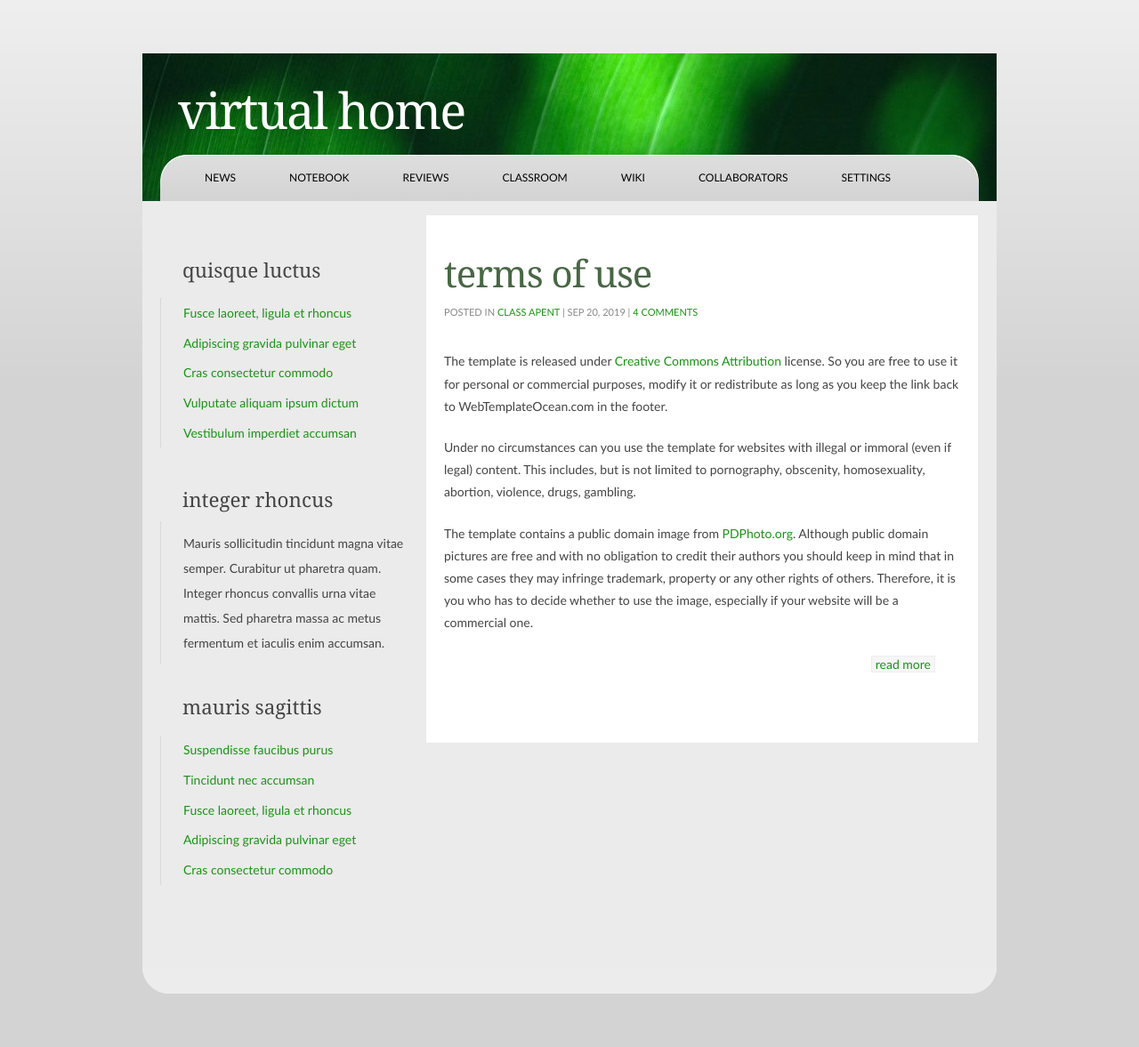
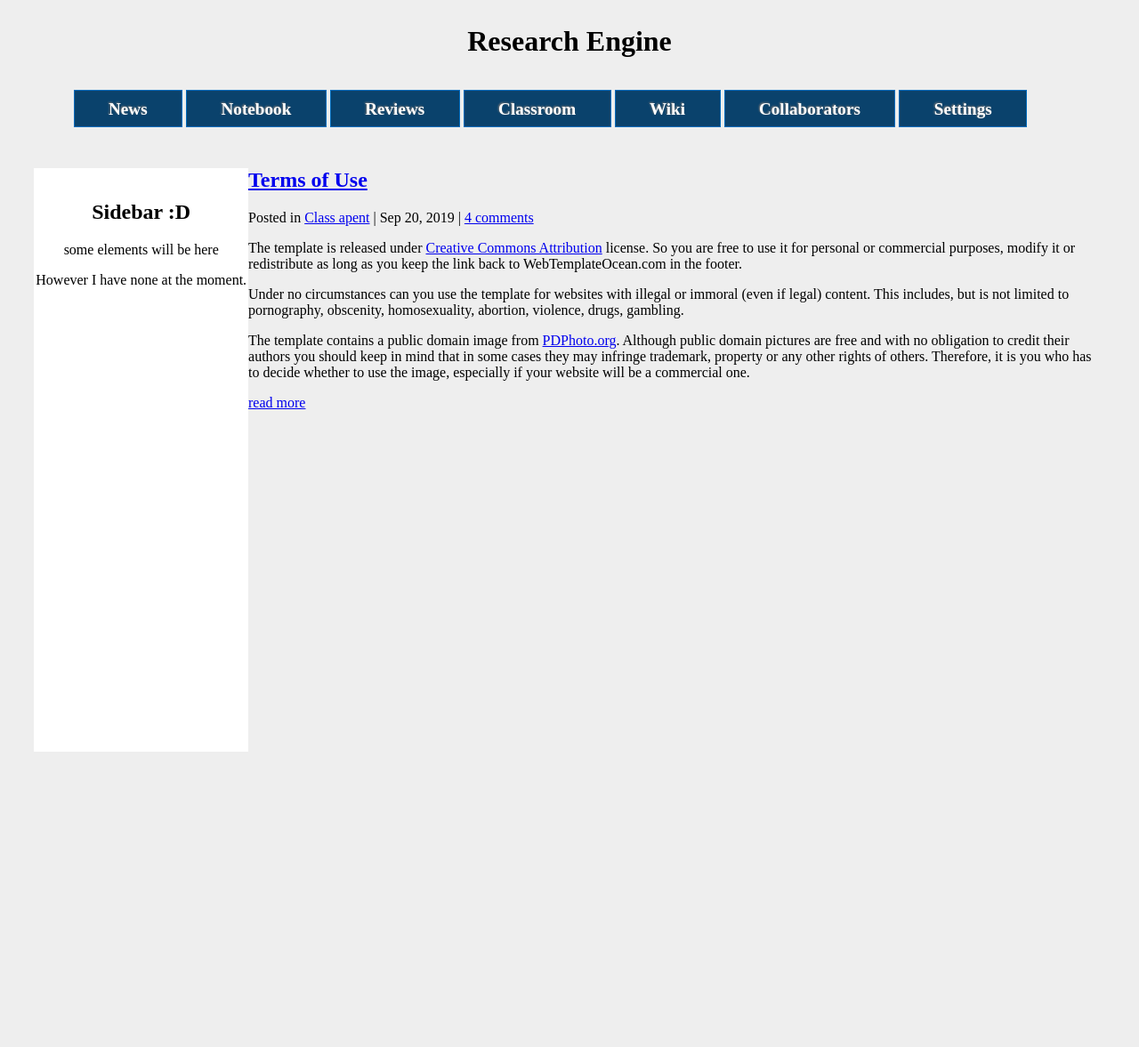
Before and after one commit to andresgsaravia/research-engine, a Python web app: template templates/post.html in a window 1280 px wide. Shown: the whole page at 89% size. After the commit the page ends 845 px from the top, so only its background shows below. Run offline with Jinja, Linux system fonts and the light colour scheme; the template is opened without the code that fills it, so the values that code supplies are empty.

Commit message:
Starting with my own CSS design.

```diff
--- a/css/style.css
+++ b/css/style.css
@@ -1,213 +1,94 @@
-/*
-    designed by WebTemplateOcean.com
-    http://www.webtemplateocean.com/
-    released under Creative Commons Attribution-ShareAlike 3.0 license
-*/
+/* Released under a GPLv3 license */
 
 * {
-    margin: 0;
-    padding: 0;
+    font-family:"Times New Roman", Times, serif;
 }
 
 body {
-    padding: 60px 0;
-    font: 14px "Trebuchet MS", Arial, Helvetica, sans-serif;
-    color: #444444;
-    background: #D3D3D3 url('images/bg.gif') repeat-x;
+    margin: 0;
+    padding-top: 0;
+    padding-right: 3%;
+    padding-left: 3%;
+    padding-bottom: 5%;
+    background-color: #EEEEEE;
 }
 
-h1, h2 {
-    font: normal 2.5em/1.2em Georgia, Times, serif;
-    text-transform: lowercase;
+h1 {
+    text-decoration: none;
+    text-align: center;
+    padding-top: 0.2em;
+    padding-bottom: 0.8em;
 }
 
-#header h1 {
-    font-size: 4em;
-    letter-spacing: -2px;
+h1 a {
+    text-decoration: none;
+    color: black;
 }
 
-p {
-    padding: .75em 0;
-    line-height: 1.8em;
-}
-
-p#subtitle {
-    padding: 0px 0 0 40px;
-    font-size: .86em;
-    text-transform: uppercase;
-    color: #C0E3B9;
-}
-
-a {
-    color: #1B9317;
-    text-decoration: none;
-}
-
-a:hover {
-    text-decoration: underline;
-}
-
-/* page */
-
-#page {
-    width: 960px;
-    margin: 0 auto;
-    background: #EBEBEB url('images/page.gif') no-repeat bottom;
-}
-
-/* header */
-
-#header {
-    height: 114px;
-    background: #083A14 url('images/header.jpg') no-repeat;
-}
-
-#header h1 {
-    padding: 30px 0 0 40px;
-    color: #FFFFFF;
-}
-
-#header h1 a, #header h1 a:hover {
-    color: #FFFFFF;
-    text-decoration: none;
+.error {
+    color: red;
 }
 
 /* menu */
 
 #menu {
-    height: 52px;
-    padding: 0 40px;
-    background: #D8D8D8 url('images/menu.jpg');
+    width: 90%;
+    min-width: 70em;
+    height: 3.6em;
 }
 
 #menu ul {
-    list-style: none;
+    text-align: center;
 }
 
 #menu ul li {
-    display: block;
-    float: left;
-    padding: 0 30px;
+    display: inline;
+    width: 15em;
 }
 
 #menu ul li a {
-    font-size: .86em;
-    line-height: 52px;
-    text-transform: uppercase;
-    color: #000000;
+    text-decoration: none;
+    text-align: center;
+    font-size: 1.2em;
+    font-weight: bold;
+    color: #ffffff;
+    padding: 0.5em 2em;
+    border: thin solid #006CBD;
+    background: #0A426C;
+    text-shadow: -1px -1px 2px #777777;
 }
 
-/* main */
-
-#main {
-    clear: both;
-    padding: 15px 20px 0 20px;
+#menu ul li a:hover {
+    text-decoration: underline;
+    text-align: center;
+    font-size: 1.2em;
+    color: #ffffff;
 }
 
 /* sidebar */
 
 #sidebar {
+    background-color: white;
+    padding-top: 1em;
+    width: 20%;
+    height: 40em;
     float: left;
-    width: 290px;
-    padding-top: 50px;
-}
-
-#sidebar h2 {
-    padding: 0 0 0 25px;
-    font-size: 1.6em;
-    text-transform: lowercase;
-}
-
-#sidebar .box {
-    margin: .75em 0 2.5em 0;
-    padding: 0 15px 0 25px;
-    border-left: 1px solid #D9D9D9;
-}
-
-#sidebar p {
-    text-align: left;
-    line-height: 2em;
-}
-
-#sidebar ul {
-    list-style: none;
-    margin: 1.25em 0 3.25em 0;
-    padding: 0 15px 0 25px;
-    border-left: 1px solid #D9D9D9;
-}
-
-#sidebar ul li {
-    padding: .2em 0;
-    line-height: 2em;
-}
-
-/* content */
-
-#content {
-    float: right;
-    width: 580px;
-    padding: 40px 20px 10px 20px;
-    background: #FFFFFF;
-    border: 1px solid #E9E9E9;
-}
-
-#content .post {
-    padding-bottom: 4em;
-}
-
-#content .entry {
-    padding-top: 1em;
-}
-
-#content h2 {
-    font-size: 3em;
-    letter-spacing: -1px;
-    color: #486744;
-}
-
-#content h2 a, #content h2 a:hover {
-    color: #486744;
-    text-decoration: none;
-}
-
-p.postmeta {
-    font-size: .79em;
-    text-transform: uppercase;
-    color: #888888;
-}
-
-p.readmore {
-    padding-right: 2em;
-    text-align: right;
-}
-
-p.readmore a {
-    padding: 0 4px;
-    background: #F6F6F6;
-    border: 1px solid #EEEEEE;
-}
-
-p.readmore a:hover {
-    text-decoration: none;
-    background: #EBEBEB;
-    border: 1px solid #E3E3E3;
+    text-align: center;
 }
 
 /* login area */
 
 #login_area {
-    clear: both;
-    height: 1%;
-    padding: 30px 20px;
+    position: absolute;
+    top: 0;
+    right: 10%;
 }
 
-#login_area p {
-    font-size: .79em;
-    text-align: center;
+#login_area a {
+    text-decoration: none;
+    color: #13619C;
 }
 
-/* extra (agsom) */
-
-.error {
-    color: red;
+#login_area a:hover {
+    text-decoration: underline;
 }
--- a/templates/base.html
+++ b/templates/base.html
@@ -2,20 +2,20 @@
 	  "http://www.w3.org/TR/xhtml1/DTD/xhtml1-transitional.dtd">
 <html xmlns="http://www.w3.org/1999/xhtml">
   <head>
-    <title>Virtual Home</title>
-    <meta name="keywords" content="" />
-    <meta name="description" content="" />
-    <meta http-equiv="content-type" content="text/html; charset=utf-8" />
-    <meta http-equiv="content-language" content="" />
+    <title>Research Engine</title>
     <link href="css/style.css" rel="stylesheet" type="text/css" />
   </head>
 
   <body>
     <div id="page">
       <div id="header">
-        <h1><a href="/">Virtual Home</a></h1>
-        <p id="subtitle">{{username}}</p>
+        <h1><a href="/">Research Engine</a></h1>
       </div>
+
+      <div id="login_area">
+        <p>{{login_message | safe}}</p>
+      </div>
+
       <div id="menu">
 	<ul>
 	  <li><a href="/news">News</a></li>
@@ -30,37 +30,19 @@
 
       <div id="main">
         <div id="sidebar">
-          <h2>Quisque luctus</h2>
-          <ul>
-            <li><a href="#">Fusce laoreet, ligula et rhoncus</a></li>
-            <li><a href="#">Adipiscing gravida pulvinar eget</a></li>
-            <li><a href="#">Cras consectetur commodo</a></li>
-            <li><a href="#">Vulputate aliquam ipsum dictum</a></li>
-            <li><a href="#">Vestibulum imperdiet accumsan</a></li>
-          </ul>
-          <h2>Integer rhoncus</h2>
-          <div class="box">
-            <p>Mauris sollicitudin tincidunt magna vitae semper. Curabitur ut pharetra quam. Integer rhoncus convallis urna vitae mattis. Sed pharetra massa ac metus fermentum et iaculis enim accumsan.</p>
-          </div>
-          <h2>Mauris sagittis</h2>
-          <ul>
-            <li><a href="#">Suspendisse faucibus purus</a></li>
-            <li><a href="#">Tincidunt nec accumsan</a></li>
-            <li><a href="#">Fusce laoreet, ligula et rhoncus</a></li>
-            <li><a href="#">Adipiscing gravida pulvinar eget</a></li>
-            <li><a href="#">Cras consectetur commodo</a></li>
-          </ul>
-        </div><!-- sidebar -->
+          <h2>Sidebar :D</h2>
+	  <p> some elements will be here</p>
+	  <p> However I have none at the moment.</p>
+	  {% block sidebar %}
+	  {% endblock %}
+        </div>
 
         <div id="content">
 	  {% block content %}
 	  {% endblock %}
+        </div>
 
-        </div><!-- content -->
-      </div><!-- main -->
-      <div id="login_area">
-        <p>{{login_message | safe}}</p>
-        </div>
-      </div><!-- page -->
-    </body>
-  </html>
+      </div>
+    </div>
+  </body>
+</html>
```
Also changed, not shown: css/images/bg.gif (deleted), css/images/header.jpg (deleted), css/images/menu.jpg (deleted), css/images/page.gif (deleted).
